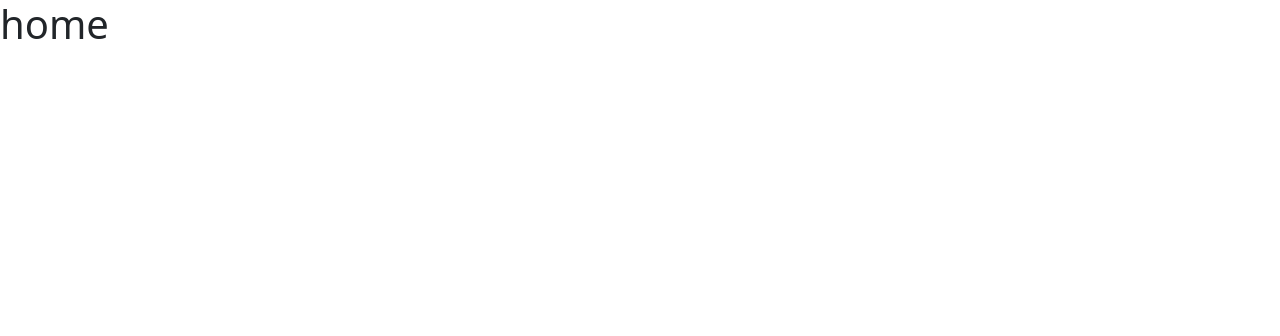
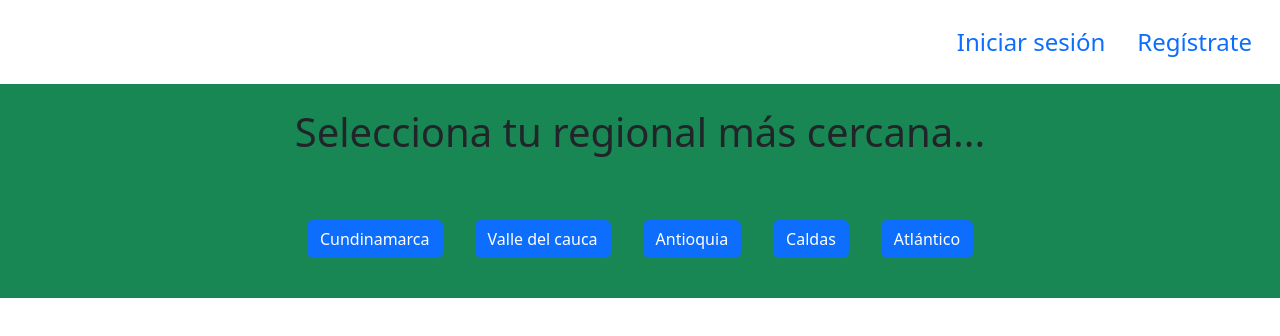
Before and after one commit to BallesterosDev56/Desarrollo-Libre-2024, a React (Vite) app in the folder frontend/: page /home in a window 1280 px wide. Shown: the top 336 px of the page. Built offline with nearby package versions, Linux system fonts and the light colour scheme.

Commit message:
saving changes

```diff
--- a/frontend/index.html
+++ b/frontend/index.html
@@ -5,6 +5,7 @@
     <link rel="icon" type="image/svg+xml" href="/vite.svg" />
     <meta name="viewport" content="width=device-width, initial-scale=1.0" />
     <script src="https://cdn.jsdelivr.net/npm/sweetalert2@11"></script>
+    <script src="https://kit.fontawesome.com/c184a3445d.js" crossorigin="anonymous"></script>
     <title>Bici Sena</title>
   </head>
   <body>
--- /dev/null
+++ b/frontend/src/logic/verifyLog/verifyLog.js
@@ -0,0 +1,6 @@
+export const verifyLog = ()=> {
+    let result = sessionStorage.getItem('userState');
+    if (result) {
+        return true;
+    }
+}
--- a/frontend/src/pages/user/home/Home.jsx
+++ b/frontend/src/pages/user/home/Home.jsx
@@ -1,5 +1,78 @@
+import './home.css'
+import { useEffect, useState } from "react"
+import { verifyLog } from "../../../logic/verifyLog/verifyLog"
+import { Link } from "react-router-dom";
+import { useNavigate } from 'react-router-dom';
+
 export const Home = ()=> {
+    const [renderAuth, setRenderAuth] = useState(false);
+    const navigate = useNavigate();
+
+    useEffect(()=> {
+        let verifiedUser = verifyLog();
+
+        if (verifiedUser) {
+            setRenderAuth(true);
+        }
+    }, [])
+
+    //Manejo de cada uno de los botones:
+
+    //antioquia:
+    const handleAntioquiaClick = ()=> {
+        let regional = 'antioquia'
+        navigate(`/home/${regional}`);
+    }
+
     return(
-        <h1>home</h1>
+        <section>
+            {
+                // si el usuario NO ESTÁ autenticado se va a rederizar esto:
+                !renderAuth ?
+                <>
+                    <header className="container-fluid d-flex justify-content-end shadow-lg py-4">
+                        <div className="login--container">
+                            <Link className="text-decoration-none fs-4 mx-3" to={'/login'}>Iniciar sesión</Link>
+                        </div>
+                        <div className="register--container">
+                            <Link className="text-decoration-none fs-4 mx-3" to={'/register'}>Regístrate</Link>
+                        </div>
+                    </header>
+                    <main>
+                        <div className="container-fluid">
+                            <div className="row">
+                                <div className="col-12 bg-success py-4">
+                                    <h2 className="fs-1 text-center mb-5">Selecciona tu regional más cercana...</h2>
+                                    <div className="regionales--container col-8">
+                                        <button className='btn btn-primary m-3'>Cundinamarca</button>
+                                        <button className='btn btn-primary m-3'>Valle del cauca</button>
+                                        <button onClick={handleAntioquiaClick} className='btn btn-primary m-3'>Antioquia</button>
+                                        <button className='btn btn-primary m-3'>Caldas</button>
+                                        <button className='btn btn-primary m-3'>Atlántico</button>
+                                    </div>
+                                </div>
+                            </div>
+                        </div>
+                    </main>
+                </>
+
+
+                :
+
+
+                // si el usuario ESTÁ autenticado se va a rederizar esto:
+                <>
+                    <header className="container-fluid d-flex justify-content-end shadow-lg py-4 px-5">
+                        <div className="user-icon">
+                            <i className="fa-user fa-solid fa-2xl"></i>
+                        </div>
+                    </header>
+                    <main>
+                        <h1>autenticado</h1>
+                    </main>
+                </>
+            }
+
+        </section>
     )
 }
--- /dev/null
+++ b/frontend/src/pages/user/home/home.css
@@ -0,0 +1,6 @@
+.regionales--container {
+    display: flex;
+    flex-wrap: wrap;
+    justify-content: center;
+    margin: 0 auto;
+}
--- a/frontend/src/pages/user/login/Login.jsx
+++ b/frontend/src/pages/user/login/Login.jsx
@@ -68,7 +68,7 @@ export const Login = ()=> {
                         <label htmlFor="passwordLogin" className="form-label fw-bold">Contraseña</label>
                         <input {...register('userPassword')} type="password" className="form-control" id="passwordLogin" placeholder="Ingresa tu contraseña" required/>
                     </div>
-                    <button type="submit" className="btn btn-primary w-100 mt-3">Login</button>
+                    <button type="submit" className="btn btn-success w-100 mt-3">Login</button>
                     <div className="text-center mt-3">
                         <small>¿No tienes cuenta?
                         <Link to={'/register'} className="text-decoration-none mx-2">Regístrate aquí</Link>
--- a/frontend/src/pages/user/regional/Regional.jsx
+++ b/frontend/src/pages/user/regional/Regional.jsx
@@ -1,7 +1,14 @@
+import { useParams } from "react-router-dom"
+
 export const Regional = ()=> {
+
+    const {regional} = useParams();
+    console.log(regional);
+
+
     return(
         <>
-            <h2>regional</h2>
+
         </>
     )
 }
--- a/frontend/src/pages/user/register/Register.jsx
+++ b/frontend/src/pages/user/register/Register.jsx
@@ -3,20 +3,25 @@ import { Link } from "react-router-dom"
 import { useForm } from "react-hook-form"
 import { fetchRegister } from '../../../logic/fetchRegister/FetchRegister'
 import { registerSuccess } from '../../../helpers/alerts/Alerts'
+import { useAuth } from '../../../auth/authUser/AuthUser'
+import { useState, useEffect } from 'react'
+import { useNavigate } from 'react-router-dom'
 
 export const Register = ()=> {
 
+    const navigate = useNavigate();
     const {register, handleSubmit, reset, formState: {errors}} = useForm();
+    const [render, setRender] = useState(null);
+    const {login} = useAuth();
 
     //creamos la funcion que maneja los datos del formulario:
     const onSubmit = (data)=> {
         if (data.userPassword === data.repeatUserPassword) {
-            console.log(data);
 
             //creamos el objeto con los datos del usuario
             const userData = {
                 userName : data.userName,
-                userDocument : data.userDocument,
+                userDocument : data.userDocument.toString(),
                 userEstrato : data.userEstrato,
                 userEmail : data.userEmail,
                 userPassword : data.userPassword,
@@ -30,17 +35,26 @@ export const Register = ()=> {
                     // }
                     login();
                     Swal.fire(registerSuccess);
+                    setRender(true);
 
                 } else {
-                    console.log(response.error);
+                    console.log(response.error[0]);
 
                 }
             })
 
-            //reset();
+            reset();
         }
 
     }
+
+    //comprobamos el cambio de estado:
+    useEffect(()=> {
+        if (render) {
+            navigate('/home');
+        }
+
+    }, [render])
 
     return(
         <section className="register--section">
@@ -56,7 +70,7 @@ export const Register = ()=> {
                     </div>
                     <div className="mb-3">
                         <label htmlFor="cedula" className="form-label fw-bold">Cédula *</label>
-                        <input {...register('userDocument')} type="text" className="form-control" id="cedula" placeholder="Ingresa tu cédula" min={10} required/>
+                        <input {...register('userDocument')} type="number" className="form-control" id="cedula" placeholder="Ingresa tu cédula" min={10} required/>
                     </div>
                     <div className="mb-3">
                         <label htmlFor="emailRegister" className="form-label fw-bold">Correo Electrónico *</label>
@@ -80,7 +94,7 @@ export const Register = ()=> {
                         </label>
                         <input className="form-check-input" type="checkbox" value=""/>
                     </div>
-                    <button type="submit" className="btn btn-primary w-100 mt-4">Registrarse</button>
+                    <button type="submit" className="btn btn-success w-100 mt-4">Registrarse</button>
                     <div className="text-center mt-3">
                         <small>¿Ya tienes cuenta?
                             <Link to={'/login'} className="text-decoration-none mx-2">Inicia sesión aquí</Link>
```
Also changed, not shown: frontend/src/assets/sena-bike.png (added).
